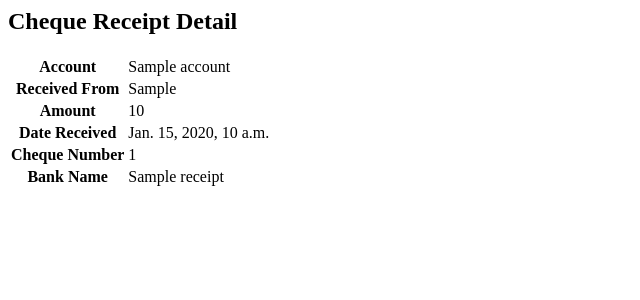
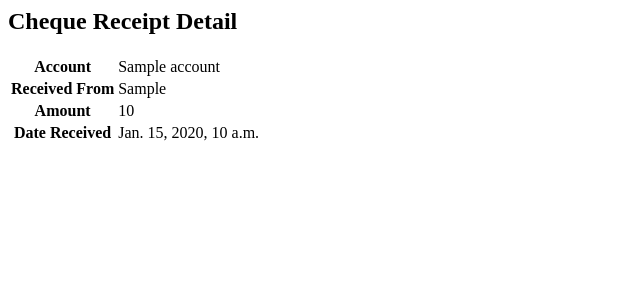
Before and after one commit to BillMuriu/school_accounting_system, a Django app: template resource_manager/accounting/templates/accounting/cheque_receipt_detail.html in a window 1280 px wide. Shown: the top 300 px of the page, without its empty margins (0-640 px from the left). Run offline with Django 3.2, Linux system fonts and the light colour scheme; the template is opened without the code that fills it: most values are stand-ins (such as "Sample title", 1, 10 or a date in 2020).

Commit message:
To each type, a different template

```diff
--- a/resource_manager/accounting/templates/accounting/cheque_receipt_detail.html
+++ b/resource_manager/accounting/templates/accounting/cheque_receipt_detail.html
@@ -16,12 +16,4 @@
             <th>Date Received</th>
             <td>{{ receipt.date_received }}</td>
         </tr>
-        <tr>
-            <th>Cheque Number</th>
-            <td>{{ receipt.cheque_number }}</td>
-        </tr>
-        <tr>
-            <th>Bank Name</th>
-            <td>{{ receipt.bank_name }}</td>
-        </tr>
     </table>
--- a/resource_manager/accounting/templates/accounting/receipts.html
+++ b/resource_manager/accounting/templates/accounting/receipts.html
@@ -20,8 +20,8 @@
             <td>{{ receipt.date_received }}</td>
             <td>{{ receipt.amount }}</td>
             <td>{{ receipt.received_from }}</td>
-            <td><a href="{% url 'receipt_detail' receipt_id=receipt.id %}">View</a></td>
-          </tr>
+            <td><a href="{% url 'receipt_detail' receipt_type='cheque' id=receipt.id %}">View</a></td>
+        </tr>
         {% endfor %}
         {% for receipt in cash_receipts %}
         <tr>
@@ -29,7 +29,7 @@
           <td>{{ receipt.date_received }}</td>
           <td>{{ receipt.amount }}</td>
           <td>{{ receipt.received_from }}</td>
-          <td><a href="{% url 'receipt_detail' receipt_id=receipt.id %}">View</a></td>
+          <td><a href="{% url 'receipt_detail' receipt_type='cash' id=receipt.id %}">View</a></td>
         </tr>
         {% endfor %}
     </tbody>
--- a/resource_manager/accounting/urls.py
+++ b/resource_manager/accounting/urls.py
@@ -6,5 +6,6 @@ urlpatterns = [
     path('dashboard/', dashboard, name='dashboard'),
     path('operations/', operations, name='operations'),
     path('receipts/', receipts, name='receipts'),
-    path('receipts/<int:receipt_id>/', receipt_detail, name='receipt_detail')
+    # path('receipts/<int:receipt_id>/', receipt_detail, name='receipt_detail')
+    path('receipts/<str:receipt_type>/<int:receipt_id>/', receipt_detail, name='receipt_detail'),
 ]
```
Also changed, not shown: resource_manager/accounting/views.py (+15 -17 lines).
